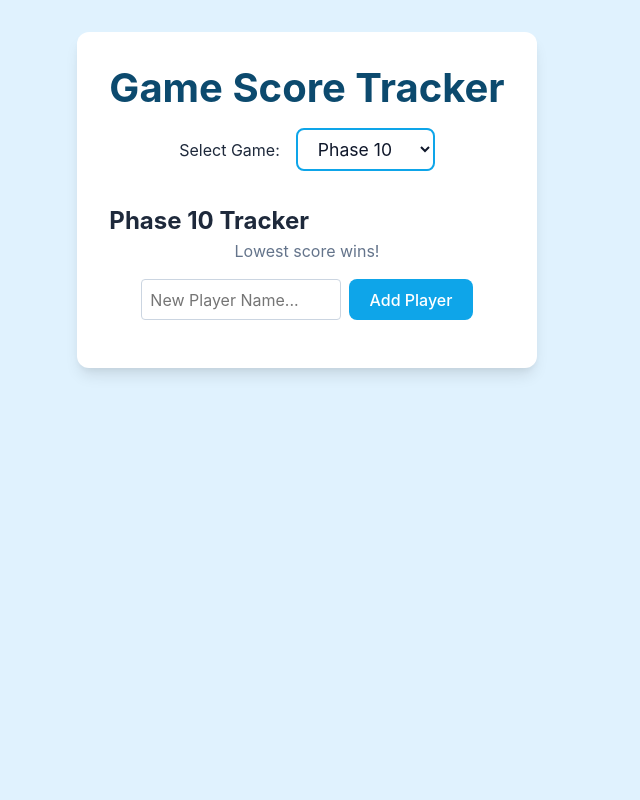
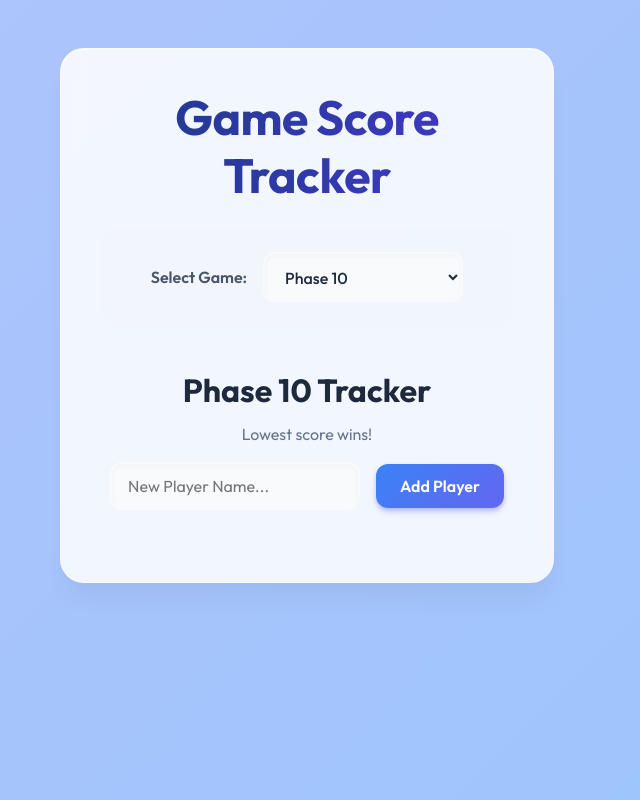
Before and after one commit to subhashtatavarthi/HomeGames, a React (Vite) app in the folder HouseGames/HouseGamesTracker/: page / in a window 1280 px wide. Shown: the whole page, without its empty margins (333-973 px from the left). Built offline with nearby package versions, Linux system fonts and the light colour scheme.

Commit message:
Apply premium glassmorphism UI and animated gradient

```diff
--- a/HouseGames/HouseGamesTracker/src/index.css
+++ b/HouseGames/HouseGamesTracker/src/index.css
@@ -1,11 +1,16 @@
+@import url('https://fonts.googleapis.com/css2?family=Outfit:wght@300;400;500;600;700&display=swap');
+
 :root {
-  font-family: Inter, system-ui, Avenir, Helvetica, Arial, sans-serif;
+  font-family: 'Outfit', system-ui, -apple-system, BlinkMacSystemFont, 'Segoe UI', Roboto, Oxygen, Ubuntu, Cantarell, 'Open Sans', 'Helvetica Neue', sans-serif;
   line-height: 1.5;
   font-weight: 400;
 
   color-scheme: light;
   color: #1e293b;
-  background-color: #e0f2fe; /* Light blue */
+
+  /* Animated gradient background variables */
+  --bg-gradient-1: #e0c3fc;
+  --bg-gradient-2: #8ec5fc;
 
   font-synthesis: none;
   text-rendering: optimizeLegibility;
@@ -24,53 +29,109 @@
   display: flex;
   justify-content: center;
   align-items: flex-start;
-  padding-top: 2rem;
+  padding-top: 3rem;
+  padding-bottom: 3rem;
+  background: linear-gradient(135deg, var(--bg-gradient-1) 0%, var(--bg-gradient-2) 100%);
+  background-size: 400% 400%;
+  animation: bgBreathing 15s ease infinite;
+}
+
+@keyframes bgBreathing {
+  0% {
+    transform: scale(1);
+    background-position: 0% 50%;
+  }
+
+  50% {
+    transform: scale(1);
+    background-position: 100% 50%;
+  }
+
+  100% {
+    transform: scale(1);
+    background-position: 0% 50%;
+  }
 }
 
 h1 {
-  font-size: 2.5rem;
+  font-size: 3rem;
+  font-weight: 700;
   line-height: 1.2;
-  margin-bottom: 1rem;
-  color: #0c4a6e;
+  margin-bottom: 1.5rem;
+  background: linear-gradient(90deg, #1e3a8a, #4338ca);
+  -webkit-background-clip: text;
+  -webkit-text-fill-color: transparent;
   text-align: center;
+  letter-spacing: -0.5px;
+}
+
+h2 {
+  font-size: 2rem;
+  color: #1e293b;
+  text-align: center;
+  margin-bottom: 0.5rem;
 }
 
 button {
-  border-radius: 8px;
-  border: 1px solid transparent;
-  padding: 0.6em 1.2em;
-  font-size: 1em;
-  font-weight: 500;
+  border-radius: 12px;
+  border: none;
+  padding: 0.75rem 1.5rem;
+  font-size: 1rem;
+  font-weight: 600;
   font-family: inherit;
-  background-color: #0ea5e9;
+  background: linear-gradient(135deg, #3b82f6, #6366f1);
   color: white;
   cursor: pointer;
-  transition: border-color 0.25s, background-color 0.25s;
-}
-button:hover {
-  background-color: #0284c7;
-}
-button:focus,
-button:focus-visible {
-  outline: 4px auto -webkit-focus-ring-color;
+  box-shadow: 0 4px 6px -1px rgba(99, 102, 241, 0.4), 0 2px 4px -1px rgba(99, 102, 241, 0.2);
+  transition: all 0.3s cubic-bezier(0.4, 0, 0.2, 1);
 }
 
-input, select {
-  font-family: inherit;
-  padding: 0.5rem;
-  border-radius: 4px;
-  border: 1px solid #cbd5e1;
-  font-size: 1rem;
+button:hover {
+  transform: translateY(-2px);
+  box-shadow: 0 6px 15px -3px rgba(99, 102, 241, 0.5), 0 4px 6px -2px rgba(99, 102, 241, 0.25);
+  background: linear-gradient(135deg, #2563eb, #4f46e5);
 }
 
+button:active {
+  transform: translateY(0);
+}
+
+input,
+select {
+  font-family: inherit;
+  padding: 0.75rem 1rem;
+  border-radius: 12px;
+  border: 2px solid transparent;
+  background-color: #f8fafc;
+  font-size: 1rem;
+  transition: all 0.2s;
+  box-shadow: inset 0 2px 4px 0 rgba(0, 0, 0, 0.03);
+}
+
+input:focus,
+select:focus {
+  outline: none;
+  border-color: #6366f1;
+  background-color: white;
+  box-shadow: 0 0 0 4px rgba(99, 102, 241, 0.1);
+}
+
+/* Glassmorphism Card Effect */
 .card {
-  background: white;
-  padding: 2em;
-  border-radius: 12px;
-  box-shadow: 0 10px 15px -3px rgba(0, 0, 0, 0.1), 0 4px 6px -2px rgba(0, 0, 0, 0.05);
-  width: 100%;
-  max-width: 800px;
+  background: rgba(255, 255, 255, 0.85);
+  backdrop-filter: blur(12px);
+  -webkit-backdrop-filter: blur(12px);
+  border: 1px solid rgba(255, 255, 255, 0.5);
+  padding: 2.5em;
+  border-radius: 24px;
+  box-shadow:
+    0 20px 25px -5px rgba(0, 0, 0, 0.05),
+    0 8px 10px -6px rgba(0, 0, 0, 0.01),
+    inset 0 1px 0 rgba(255, 255, 255, 0.6);
+  width: 95%;
+  max-width: 900px;
   margin: 0 auto;
+  transition: transform 0.3s ease;
 }
 
 .game-selector {
@@ -78,69 +139,125 @@
   justify-content: center;
   align-items: center;
   gap: 1rem;
-  margin-bottom: 2rem;
+  margin-bottom: 2.5rem;
+  padding: 1.5rem;
+  background: rgba(241, 245, 249, 0.5);
+  border-radius: 16px;
+}
+
+.game-selector label {
+  font-weight: 600;
+  color: #475569;
 }
 
 .game-selector select {
-  padding: 0.5rem 1rem;
-  font-size: 1.1rem;
-  border: 2px solid #0ea5e9;
-  border-radius: 8px;
-  background-color: white;
-  color: #0f172a;
-  outline: none;
+  font-weight: 500;
+  color: #1e293b;
   cursor: pointer;
+  min-width: 200px;
 }
 
 table {
   width: 100%;
-  border-collapse: collapse;
-  margin-top: 1rem;
+  border-collapse: separate;
+  border-spacing: 0;
+  margin-top: 1.5rem;
+  border-radius: 16px;
+  overflow: hidden;
+  box-shadow: 0 4px 6px -1px rgba(0, 0, 0, 0.05);
 }
 
-th, td {
-  border: 1px solid #e2e8f0;
-  padding: 0.75rem;
+th,
+td {
+  padding: 1rem;
   text-align: center;
+  border-bottom: 1px solid #e2e8f0;
+  border-right: 1px solid #e2e8f0;
+  background-color: white;
+}
+
+th:last-child,
+td:last-child {
+  border-right: none;
+}
+
+tbody tr:last-child td {
+  border-bottom: none;
 }
 
 th {
-  background-color: #f1f5f9;
+  background: #f8fafc;
   font-weight: 600;
   color: #334155;
+  text-transform: uppercase;
+  font-size: 0.85rem;
+  letter-spacing: 0.05em;
 }
 
-.total-row {
-  font-weight: bold;
-  background-color: #e0f2fe;
+.total-row td {
+  font-weight: 700;
+  background: linear-gradient(135deg, #f0f9ff, #e0f2fe);
+  color: #0369a1;
+  font-size: 1.1rem;
+  border-top: 2px solid #bae6fd;
 }
 
 .score-input {
-  width: 60px;
+  width: 70px;
   text-align: center;
-  padding: 0.25rem;
+  font-weight: 600;
+  color: #0f172a;
+  padding: 0.5rem;
+  border-radius: 8px;
 }
 
 .skull-king-cell {
   display: flex;
   flex-direction: column;
-  gap: 0.25rem;
+  gap: 0.5rem;
   align-items: center;
+  padding: 0.5rem;
+  background: #f8fafc;
+  border-radius: 12px;
+  transition: all 0.2s;
+}
+
+.skull-king-cell:hover {
+  background: #f1f5f9;
+}
+
+.skull-king-cell>div {
+  display: flex;
+  align-items: center;
+  justify-content: space-between;
+  width: 100%;
+  padding: 0 0.25rem;
 }
 
 .skull-king-cell input {
-  width: 50px;
-  font-size: 0.9rem;
+  width: 55px;
+  font-size: 1rem;
+  text-align: center;
+  padding: 0.4rem;
+  border-radius: 6px;
+}
+
+.skull-king-cell label {
+  font-size: 0.85rem;
+  font-weight: 600;
+  color: #64748b;
+  margin-right: 8px;
 }
 
 .player-setup {
   display: flex;
-  gap: 0.5rem;
-  margin-bottom: 1rem;
+  gap: 1rem;
+  margin-bottom: 2rem;
   justify-content: center;
+  align-items: center;
 }
 
 .player-setup input {
-  flex: 1;
-  max-width: 200px;
+  width: 100%;
+  max-width: 250px;
 }
```
